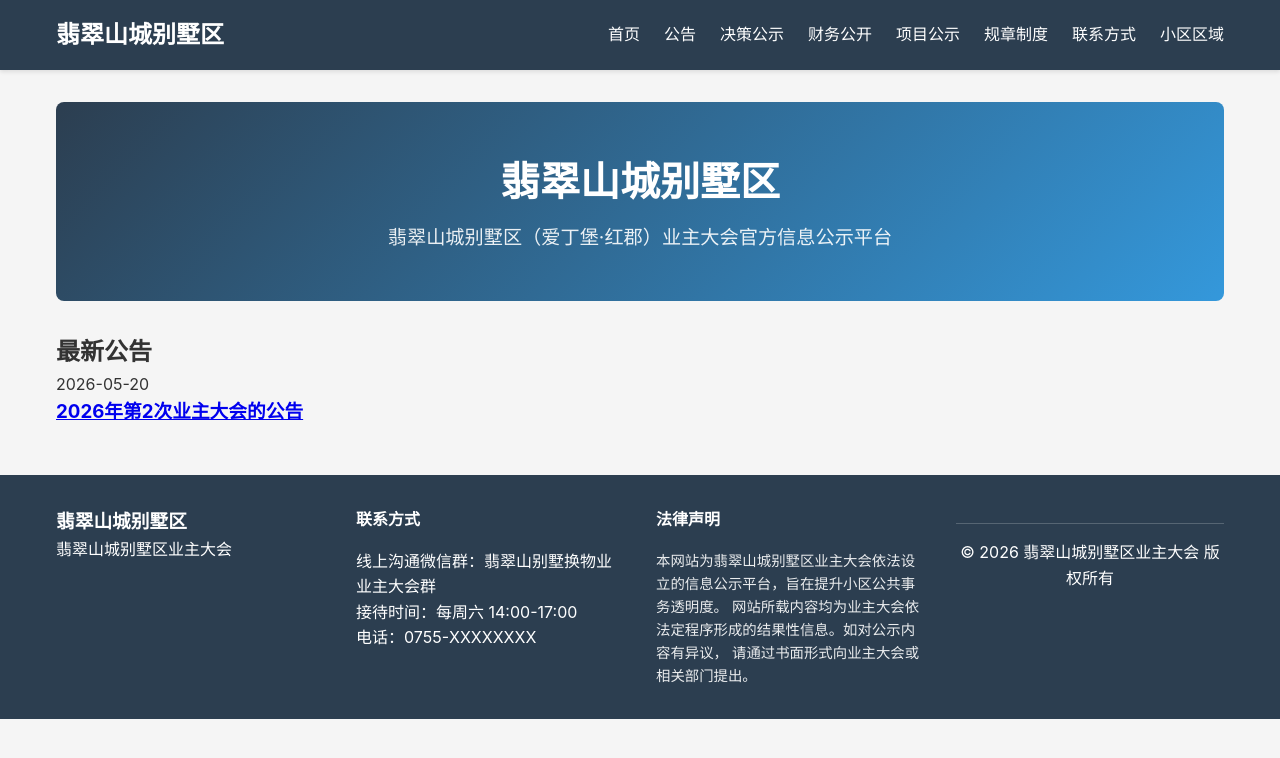
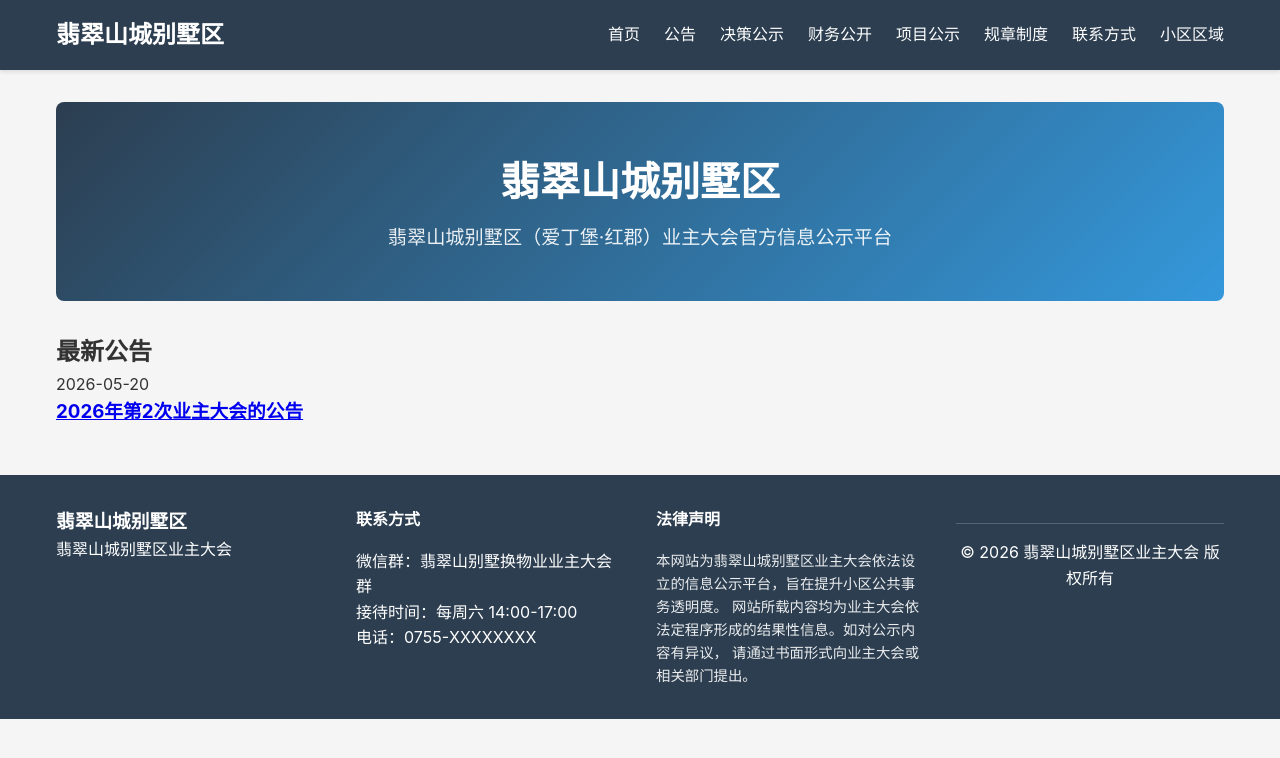
Before and after one commit to fcshan/fcshan.github.io, a Jekyll site: the page built from index.html, in a window 1280 px wide. Shown: the top 758 px of the page. Built offline with Jekyll 4.4.1, drawn with Linux system fonts in a browser that asks for light colours.

Commit message:
announce

```diff
--- a/_config.yml
+++ b/_config.yml
@@ -100,11 +100,11 @@
   name: "翡翠山城别墅区业主大会"
   term: "业主大会"
   established_date: "2026-03-15"
-  office_address: "线上沟通微信群：翡翠山别墅换物业业主大会群"
+  office_address: "微信群：翡翠山别墅换物业业主大会群"
   office_hours: "每周六 14:00-17:00"
   contact_phone: "0755-XXXXXXXX"
   email: "committee@feicuishancheng.example.com"
-  supervisor: "惠州市住房和建设局 / 大亚湾区大亚湾西区办事处"
+  supervisor: "惠州市住房和城乡建设局 / 大亚湾区大亚湾西区办事处"
   supervisor_phone: "0755-XXXXXXXX"
 
 # 免责声明（全局引用）
```
